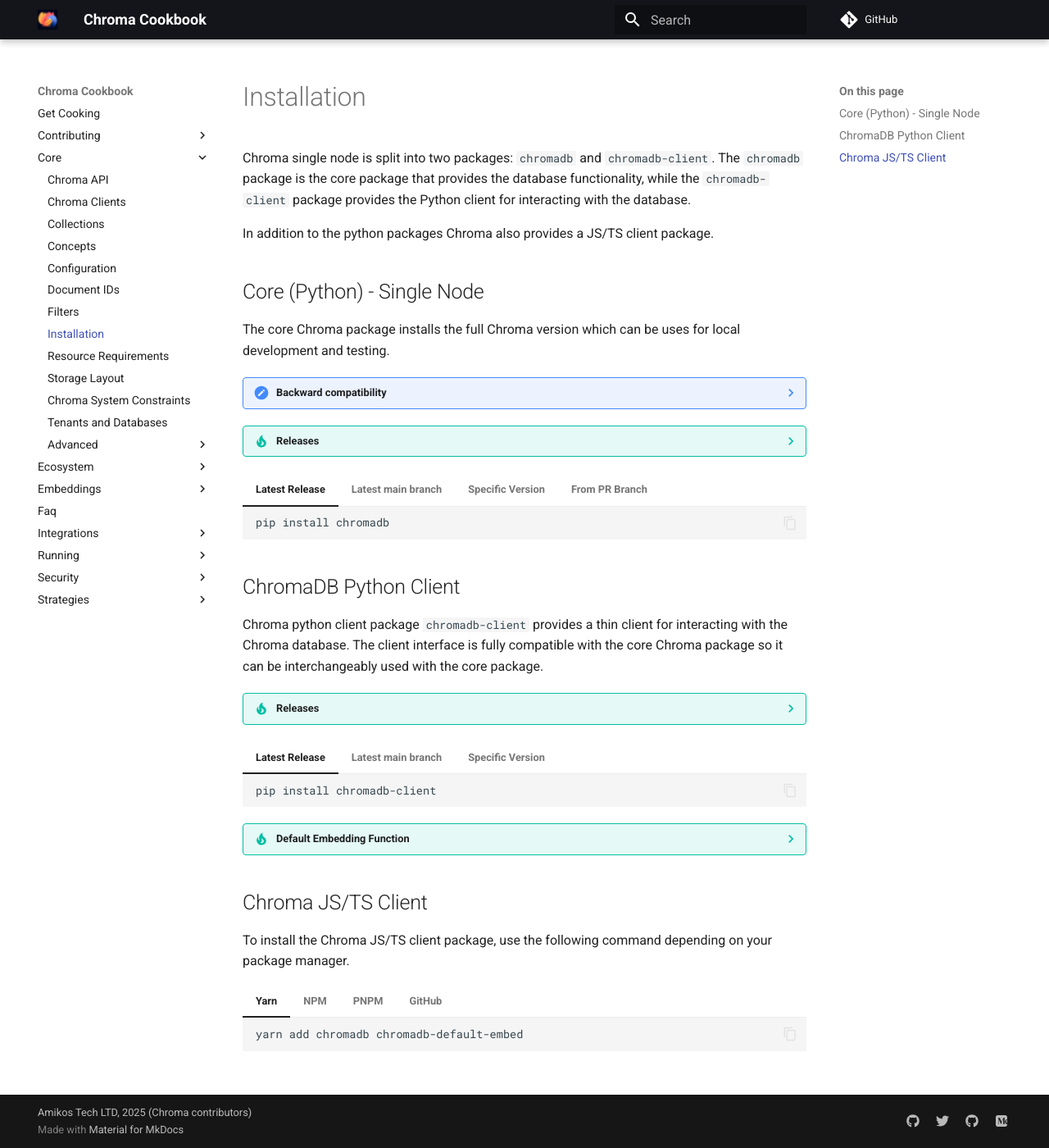
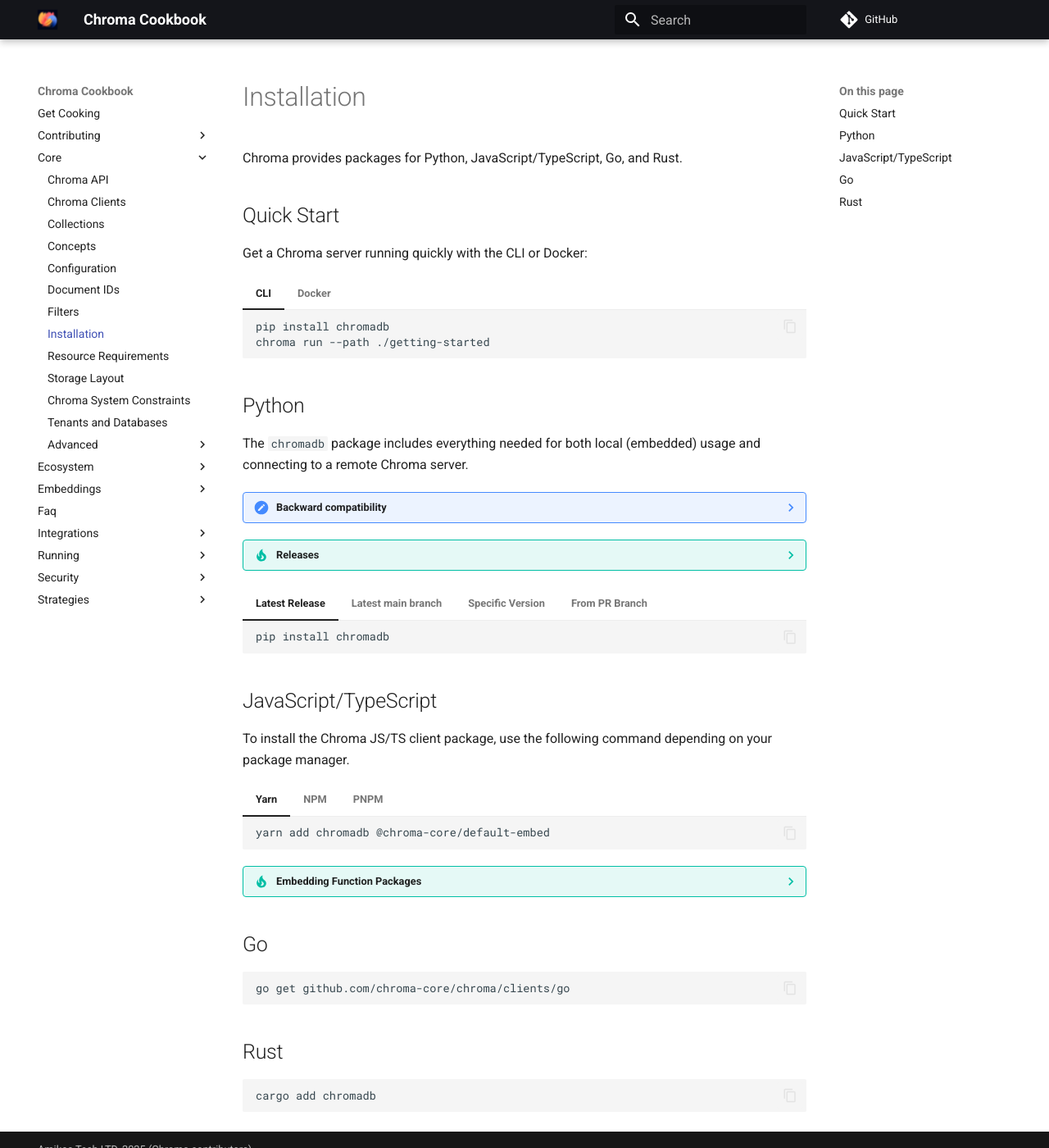
Before and after one commit to amikos-tech/chroma-cookbook, an MkDocs documentation site: the page built from docs/core/install.md, in a window 1280 px wide and 1400 px high. Shown: the whole window at 82% size. Built offline with MkDocs 1.6.1 and Material for MkDocs 9.7.7, drawn with Linux system fonts in a browser that asks for light colours; comment, search, counter and statistics services are not loaded.

Commit message:
docs: update install.md with current packages and add Go/Rust
- Update JS/TS packages from chromadb-default-embed to @chroma-core/default-embed
- Add Go and Rust installation instructions
- Add Quick Start section with CLI and Docker commands
- Remove outdated chromadb-client thin client section
- Consolidate Python section under single chromadb package

Closes #96

````diff
--- a/docs/core/install.md
+++ b/docs/core/install.md
@@ -1,14 +1,27 @@
 # Installation
 
-Chroma single node is split into two packages: `chromadb` and `chromadb-client`. The `chromadb` package is the core
-package that provides the database functionality, while the `chromadb-client` package provides the Python client for
-interacting with the database.
+Chroma provides packages for Python, JavaScript/TypeScript, Go, and Rust.
 
-In addition to the python packages Chroma also provides a JS/TS client package.
+## Quick Start
 
-## Core (Python) - Single Node
+Get a Chroma server running quickly with the CLI or Docker:
 
-The core Chroma package installs the full Chroma version which can be uses for local development and testing.
+=== "CLI"
+
+    ```bash
+    pip install chromadb
+    chroma run --path ./getting-started
+    ```
+
+=== "Docker"
+
+    ```bash
+    docker pull chromadb/chroma && docker run -p 8000:8000 chromadb/chroma
+    ```
+
+## Python
+
+The `chromadb` package includes everything needed for both local (embedded) usage and connecting to a remote Chroma server.
 
 ??? note "Backward compatibility"
 
@@ -18,7 +31,7 @@
 
 ??? tip "Releases"
 
-    You can find Chroma releases in PyPI [here](https://pypi.org/project/chromadb-client/#history).
+    You can find Chroma releases on PyPI [here](https://pypi.org/project/chromadb/#history).
 
 === "Latest Release"
 
@@ -28,7 +41,7 @@
 
 === "Latest main branch"
 
-    Directly from  Github:
+    Directly from GitHub:
 
     ```bash
     pip install git+https://github.com/chroma-core/chroma.git@main
@@ -51,7 +64,7 @@
     pip install chromadb==<x.y.z>
     ```
 
-    Directly from  Github (replace `x.y.z` with the [tag](https://github.com/chroma-core/chroma/tags) of the version you want to install):
+    Directly from GitHub (replace `x.y.z` with the [tag](https://github.com/chroma-core/chroma/tags) of the version you want to install):
 
     ```bash
     pip install git+https://github.com/chroma-core/chroma.git@x.y.z
@@ -59,92 +72,51 @@
 
 === "From PR Branch"
 
-    It is sometimes useful to install a version of Chroma that has still some unrelease functionality. Like a PR that either fixes a bug or brings
-    in a new functionality you may need. To test such unreleased code it is possible to install directly from GH PR branch.
+    It is sometimes useful to install a version of Chroma that has still some unreleased functionality. Like a PR that either fixes a bug or brings
+    in a new functionality you may need. To test such unreleased code it is possible to install directly from a GH PR branch.
 
     ```bash
     pip install git+https://github.com/chroma-core/chroma.git@<branch_name>
     ```
 
-
-## ChromaDB Python Client
-
-Chroma python client package `chromadb-client` provides a thin client for interacting with the Chroma database. The
-client interface is fully compatible with the core Chroma package so it can be interchangeably used with the core
-package.
-
-??? tip "Releases"
-
-    You can find Chroma releases in PyPI [here](https://pypi.org/project/chromadb-client/#history).
-
-=== "Latest Release"
-
-    ```bash
-    pip install chromadb-client
-    ```
-
-=== "Latest main branch"
-
-    From test PyPI:
-
-    ```bash
-    pip install --index-url https://test.pypi.org/simple/ chromadb-client
-    ```
-
-=== "Specific Version"
-
-    Installing a specific version of Chroma is useful when you want to ensure that your code works with a specific
-    version of Chroma. To install a specific version of Chroma, run:
-
-    ```bash
-    pip install chromadb==<x.y.z>
-    ```
-
-??? tip "Default Embedding Function"
-
-    The thin client is light-weight in terms of dependencies and as such the Default Embedding Function is not supported.
-    It is possible to install `onnxruntime` dependency and use the `chromadb.utils.embedding_functions.ONNXMiniLM_L6_V2`
-    EF in place of `chromadb.utils.embedding_functions.DefaultEmbeddingFunction`. It is not recommended to run inference
-    (local EFs like the default EF) in resource constrained environments.
-
-## Chroma JS/TS Client
+## JavaScript/TypeScript
 
 To install the Chroma JS/TS client package, use the following command depending on your package manager.
 
 === "Yarn"
 
     ```bash
-    yarn add chromadb chromadb-default-embed
+    yarn add chromadb @chroma-core/default-embed
     ```
 
 === "NPM"
 
     ```bash
-    npm install --save chromadb chromadb-default-embed
+    npm install --save chromadb @chroma-core/default-embed
     ```
 
 === "PNPM"
 
     ```bash
-    pnpm add chromadb chromadb-default-embed
+    pnpm add chromadb @chroma-core/default-embed
     ```
 
-=== "GitHub"
+??? tip "Embedding Function Packages"
 
-    To install from GitHub, visit https://github.com/chroma-core/chroma/pkgs/npm/chromadb.
+    All embedding function packages for JS/TS use the `@chroma-core/*` namespace. For example:
 
-    ??? warn "NPM Auth"
+    - `@chroma-core/default-embed` - Default embedding function
+    - `@chroma-core/openai` - OpenAI embeddings
+    - `@chroma-core/cohere` - Cohere embeddings
 
-        GitHub requires npm authentication to fetch packages. To authenticate with the GitHub NPM registry, you need to create a `.npmrc` file in your project directory with
-        the following content:
+## Go
 
-        ```bash
-        //npm.pkg.github.com/:_authToken=TOKEN
-        @chroma-core:registry=https://npm.pkg.github.com
-        ```
+```bash
+go get github.com/chroma-core/chroma/clients/go
+```
 
-        Replace `TOKEN` with your GitHub token. More info can be found [here](https://docs.github.com/en/packages/working-with-a-github-packages-registry/working-with-the-npm-registry#authenticating-with-a-personal-access-token).
+## Rust
 
-    ```bash
-    npm install --save @chroma-core/chromadb
-    ```
+```bash
+cargo add chromadb
+```
````
